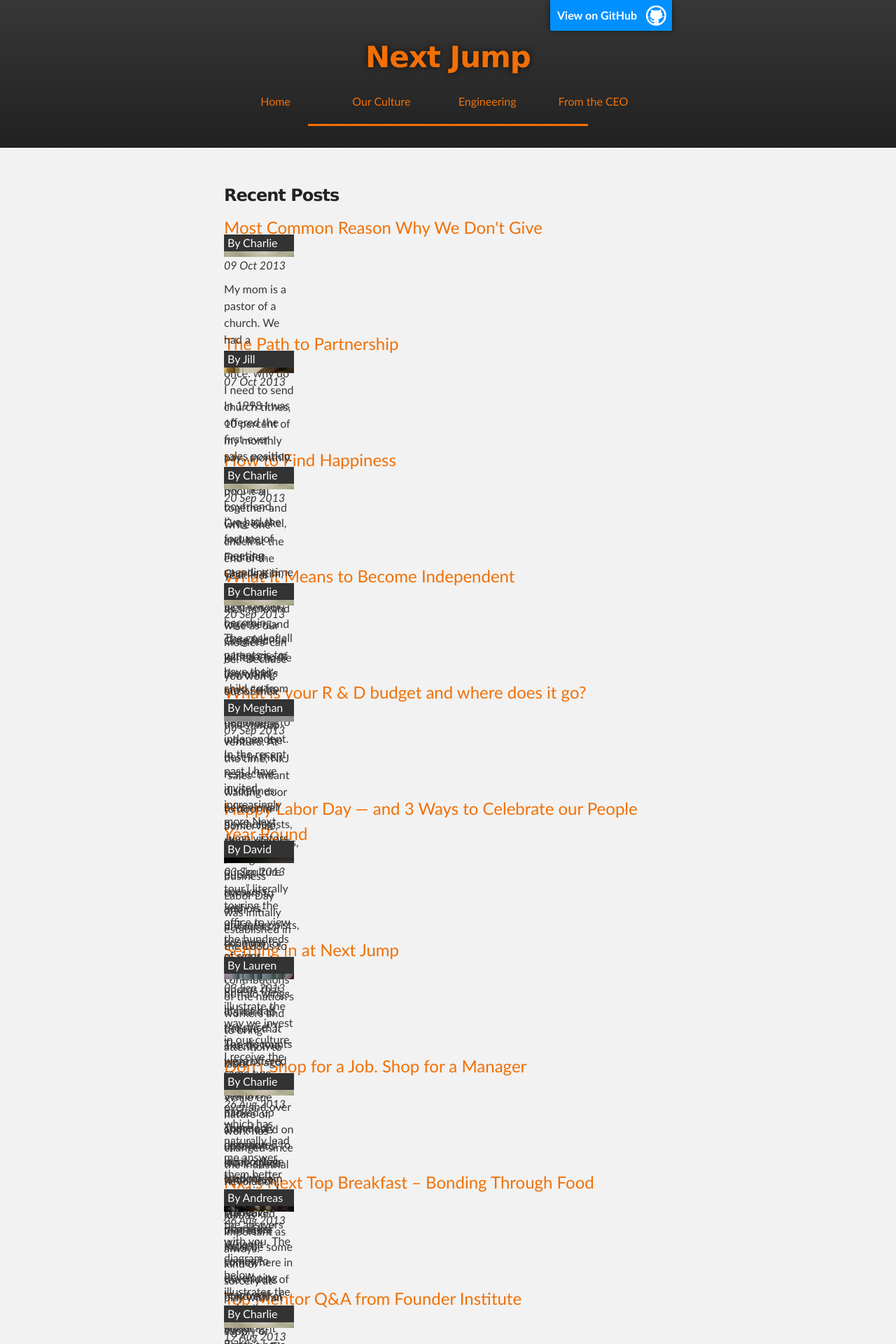
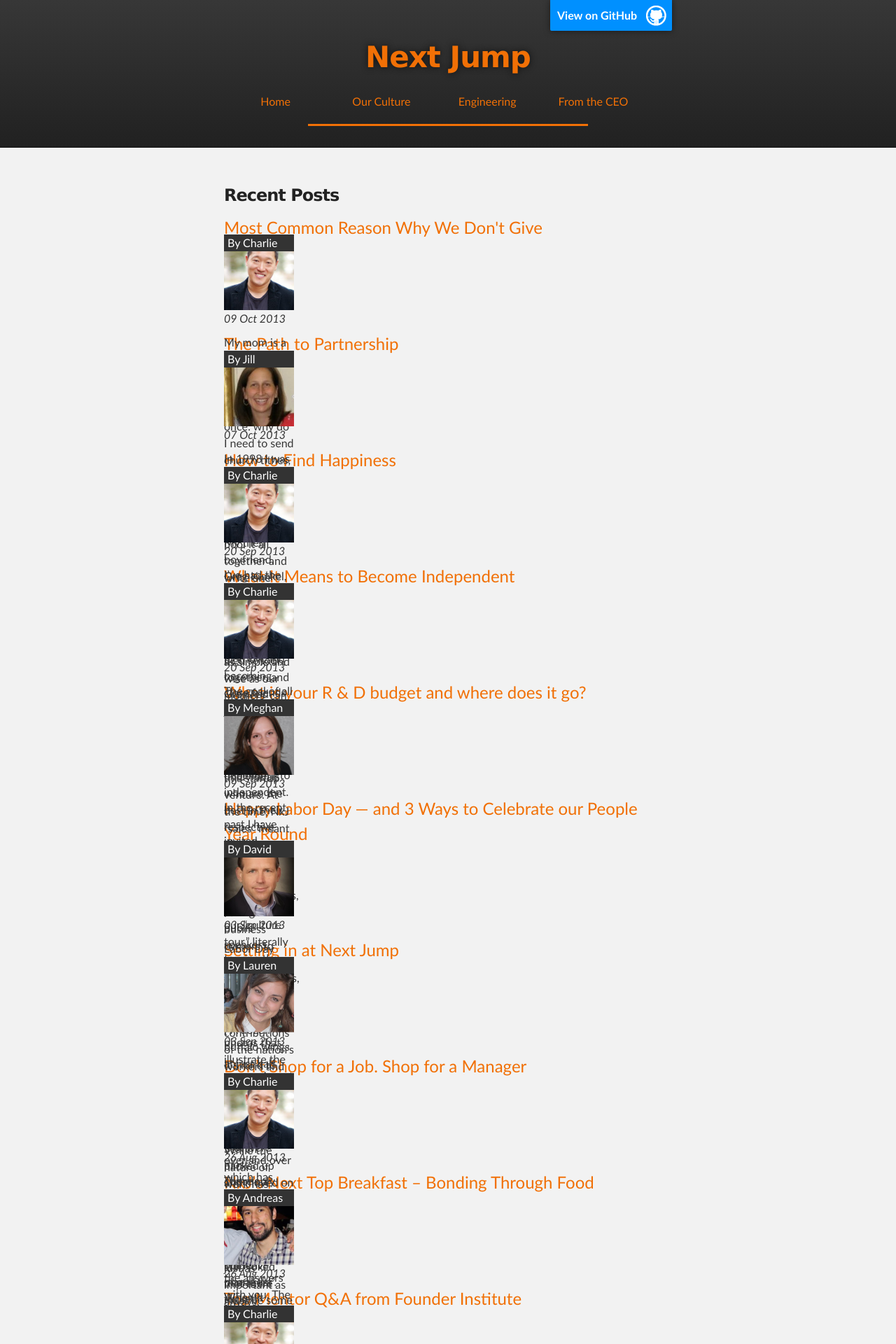
Before and after one commit to mtylpg/nextjump.github.io, a Jekyll site: the page built from index.html, in a window 1280 px wide. Shown: the top 1920 px of the page at 70% size. Built offline with Jekyll 4.4.1, drawn with Linux system fonts in a browser that asks for light colours.

Commit message:
Attempting image background swap (p 2/2)

```diff
--- a/stylesheets/stylesheet.css
+++ b/stylesheets/stylesheet.css
@@ -466,7 +466,16 @@
     position: relative;
     margin: 0 20px 5px 0;
 }
+
+.authorImage {
+  height: 100px;
+  width: 100px;
+  background-position: center;
+  background-size: cover;
+}
+
 .imageBox img {
+  //TODO: Can be deleted if authorimage works
     width: 100px;
     height: 100px;
     top: 0;
```
